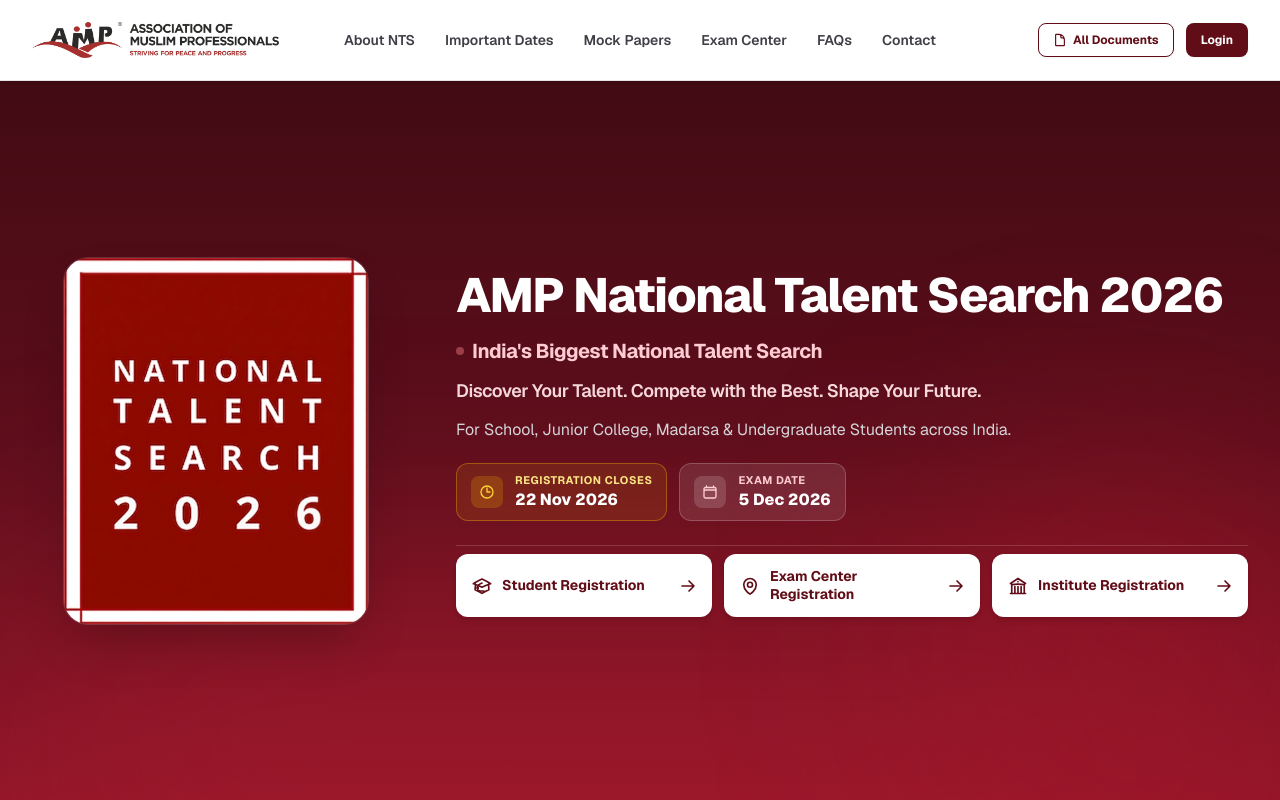
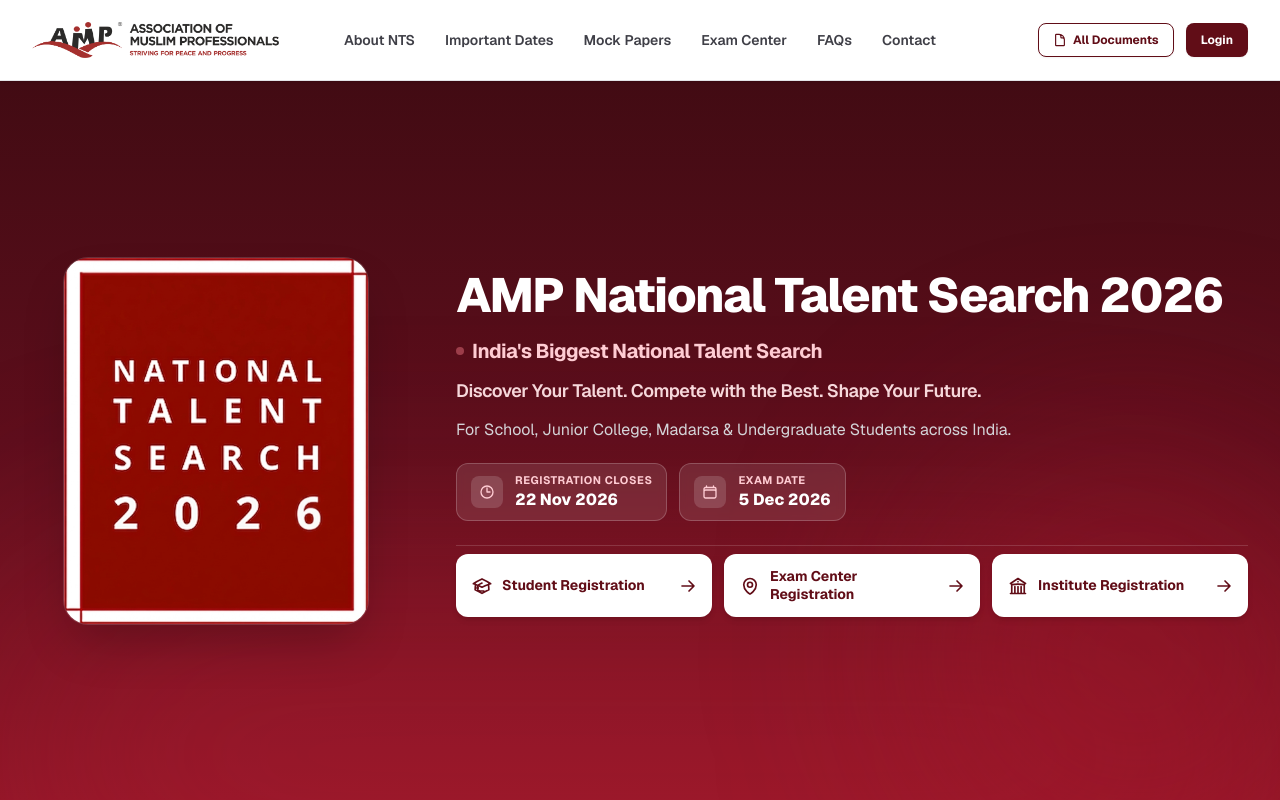
Before and after one commit to ansariafzal-ka/AMP-World-NTS-Web-Application-, a Next.js app: page / in a window 1280 px wide. Shown: the top 800 px of the page. Built offline with nearby package versions, Linux system fonts and the light colour scheme.

Commit message:
Keep both date cards in the same unified color in hero

```diff
--- a/src/components/ui/hero-section.tsx
+++ b/src/components/ui/hero-section.tsx
@@ -97,14 +97,14 @@
               {/* High-Focus Key Dates Panel */}
               <div className="pt-2 flex flex-wrap items-center gap-3 justify-center md:justify-start">
                 {/* Registration Closes */}
-                <div className="flex items-center gap-3 rounded-xl border border-amber-400/35 bg-amber-400/10 px-3.5 py-2 backdrop-blur-xs">
-                  <div className="flex h-8 w-8 items-center justify-center rounded-lg bg-amber-400/20 text-amber-300 shrink-0">
+                <div className="flex items-center gap-3 rounded-xl border border-white/20 bg-white/10 px-3.5 py-2 backdrop-blur-xs">
+                  <div className="flex h-8 w-8 items-center justify-center rounded-lg bg-white/15 text-rose-200 shrink-0">
                     <svg className="w-4 h-4" fill="none" viewBox="0 0 24 24" strokeWidth="2" stroke="currentColor">
                       <path strokeLinecap="round" strokeLinejoin="round" d="M12 6v6h4.5m4.5 0a9 9 0 1 1-18 0 9 9 0 0 1 18 0Z" />
                     </svg>
                   </div>
                   <div className="text-left">
-                    <span className="block text-[11px] font-bold uppercase tracking-wider text-amber-200">
+                    <span className="block text-[11px] font-bold uppercase tracking-wider text-rose-200">
                       Registration Closes
                     </span>
                     <span className="text-sm sm:text-base font-extrabold text-white">
```
